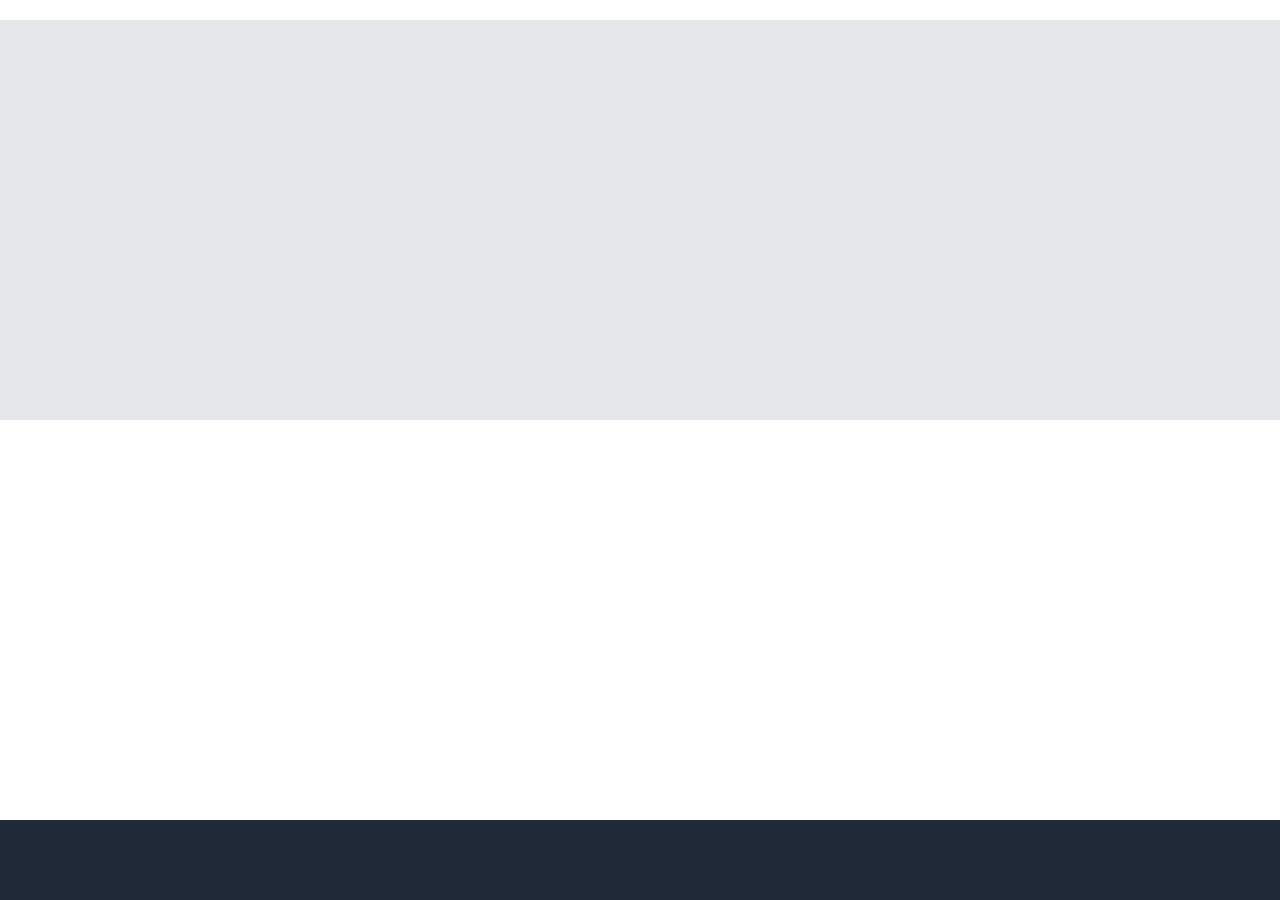
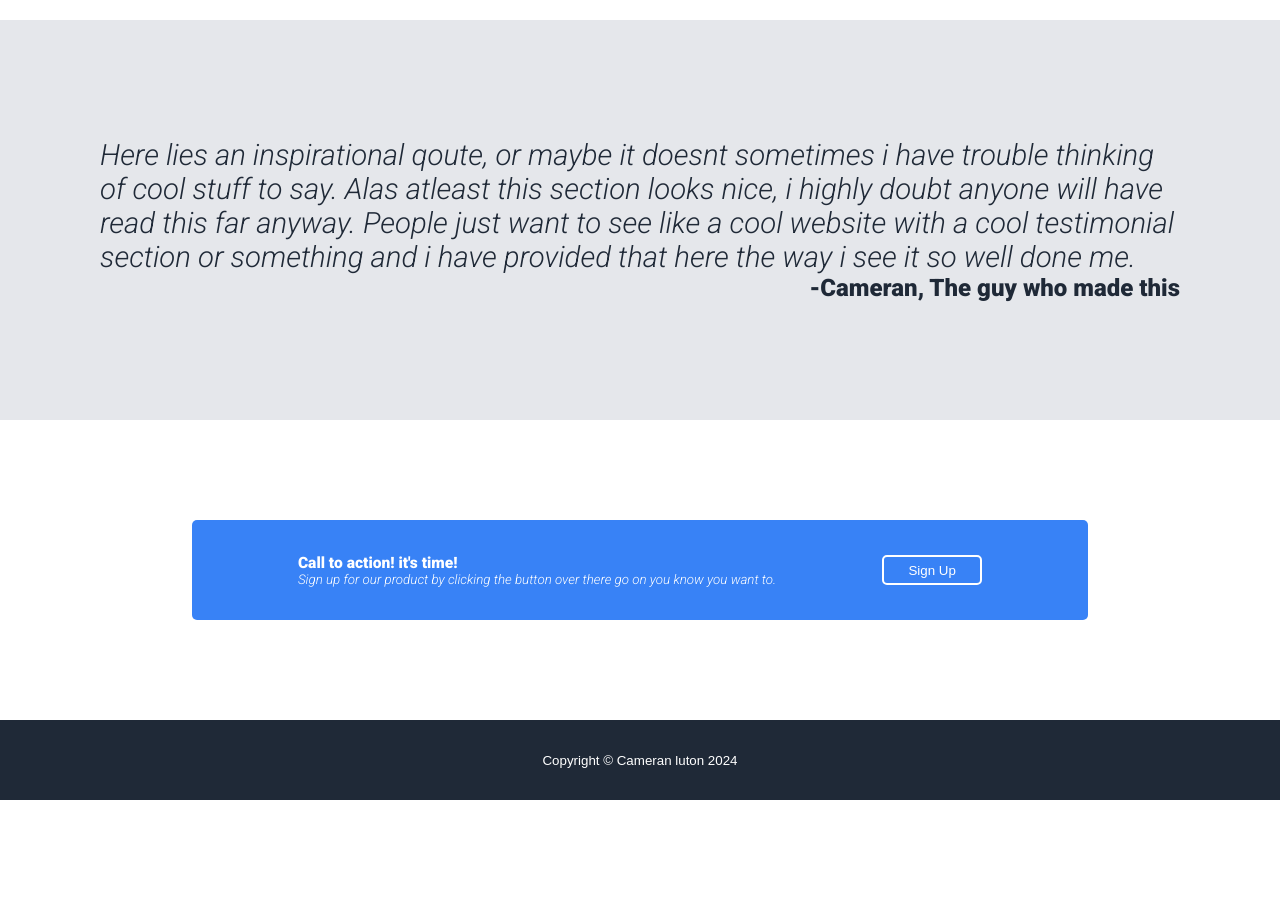
Before and after one commit to Cameran-Luton/odin-landing-page, a plain HTML site: page index.html in a window 1280 px wide. Shown: the part 780-1680 px from the top of the page. After the commit the page ends 1580 px from the top, so only its background shows below. Drawn offline with Linux system fonts and the light colour scheme.

Commit message:
finished up second and third sections fo the website along with footer

```diff
--- a/index.html
+++ b/index.html
@@ -4,7 +4,7 @@
     <link rel="preconnect" href="https://fonts.googleapis.com" />
     <link rel="preconnect" href="https://fonts.gstatic.com" crossorigin />
     <link
-      href="https://fonts.googleapis.com/css2?family=Roboto:wght@400;900&display=swap"
+      href="https://fonts.googleapis.com/css2?family=Roboto:ital,wght@0,400;0,900;1,100;1,300&display=swap"
       rel="stylesheet"
     />
     <meta charset="UTF-8" />
@@ -46,7 +46,7 @@
     <div class="section-one">
       <div class="s-one-content">
         <h2 class="roboto-black">Some Radom information.</h2>
-        <ul class="boxes roboto-regular">
+        <ul class="boxes roboto-light-italic">
           <li class="box">
             <div class="boxdecor"></div>
             <p>
@@ -78,8 +78,33 @@
         </ul>
       </div>
     </div>
-    <div class="section-two"></div>
-    <div class="section-three"></div>
-    <footer class="footer"></footer>
+    <div class="section-two">
+      <div class="s-two-content roboto-light-italic">
+        <p>
+          Here lies an inspirational qoute, or maybe it doesnt sometimes i have
+          trouble thinking of cool stuff to say. Alas atleast this section looks
+          nice, i highly doubt anyone will have read this far anyway. People
+          just want to see like a cool website with a cool testimonial section
+          or something and i have provided that here the way i see it so well
+          done me.
+        </p>
+        <p class="qoutesign roboto-black">-Cameran, The guy who made this</p>
+      </div>
+    </div>
+    <div class="section-three">
+      <div class="cta">
+        <div class="roboto-regular">
+          <h3>Call to action! it's time!</h3>
+          <p class="roboto-light-italic">
+            Sign up for our product by clicking the button over there go on you
+            know you want to.
+          </p>
+        </div>
+        <button class="cta-button">Sign Up</button>
+      </div>
+    </div>
+    <footer class="footer">
+      <p class="copyright">Copyright © Cameran luton 2024</p>
+    </footer>
   </body>
 </html>
--- a/style/style.css
+++ b/style/style.css
@@ -113,16 +113,60 @@
 }
 
 .section-two {
+  display: flex;
+  flex-direction: column;
+  justify-content: center;
   background-color: #e5e7eb;
   height: 400px;
 }
+.s-two-content {
+  margin: 50px 100px 50px 100px;
+  font-size: 22pt;
+  color: #1f2937;
+}
+.qoutesign {
+  font-size: 18pt;
+  text-align: end;
+}
 .section-three {
-  height: 400px;
+  display: flex;
+  justify-content: center;
+  align-items: center;
+  height: 300px;
+}
+
+.cta {
+  display: flex;
+  align-items: center;
+  justify-content: space-evenly;
+  color: white;
+  border-radius: 5px;
+  font-size: 10pt;
+  background-color: #3882f6;
+  height: 100px;
+  width: 70%;
+}
+
+.cta-button {
+  color: white;
+  height: 30px;
+  width: 100px;
+  border: 2px solid white;
+  background-color: #3882f6;
+  border-radius: 5px;
 }
 
 .footer {
+  display: flex;
+  justify-content: center;
+  align-items: center;
   background-color: #1f2937;
   height: 80px;
+}
+.copyright {
+  color: white;
+  font-size: 10pt;
+  font-family: Arial, Helvetica, sans-serif;
 }
 
 /* font section */
@@ -137,3 +181,15 @@
   font-weight: 900;
   font-style: normal;
 }
+
+.roboto-thin-italic {
+  font-family: "Roboto", sans-serif;
+  font-weight: 100;
+  font-style: italic;
+}
+
+.roboto-light-italic {
+  font-family: "Roboto", sans-serif;
+  font-weight: 300;
+  font-style: italic;
+}
```
